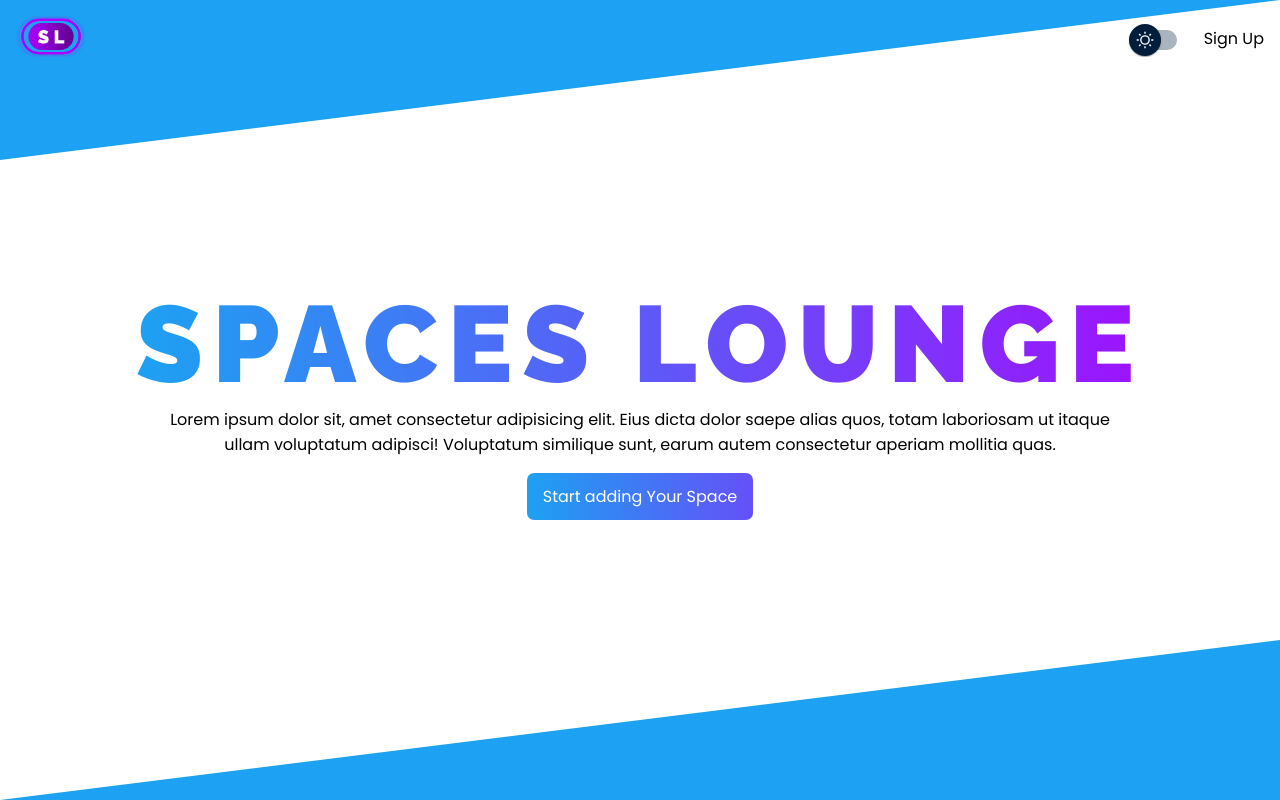
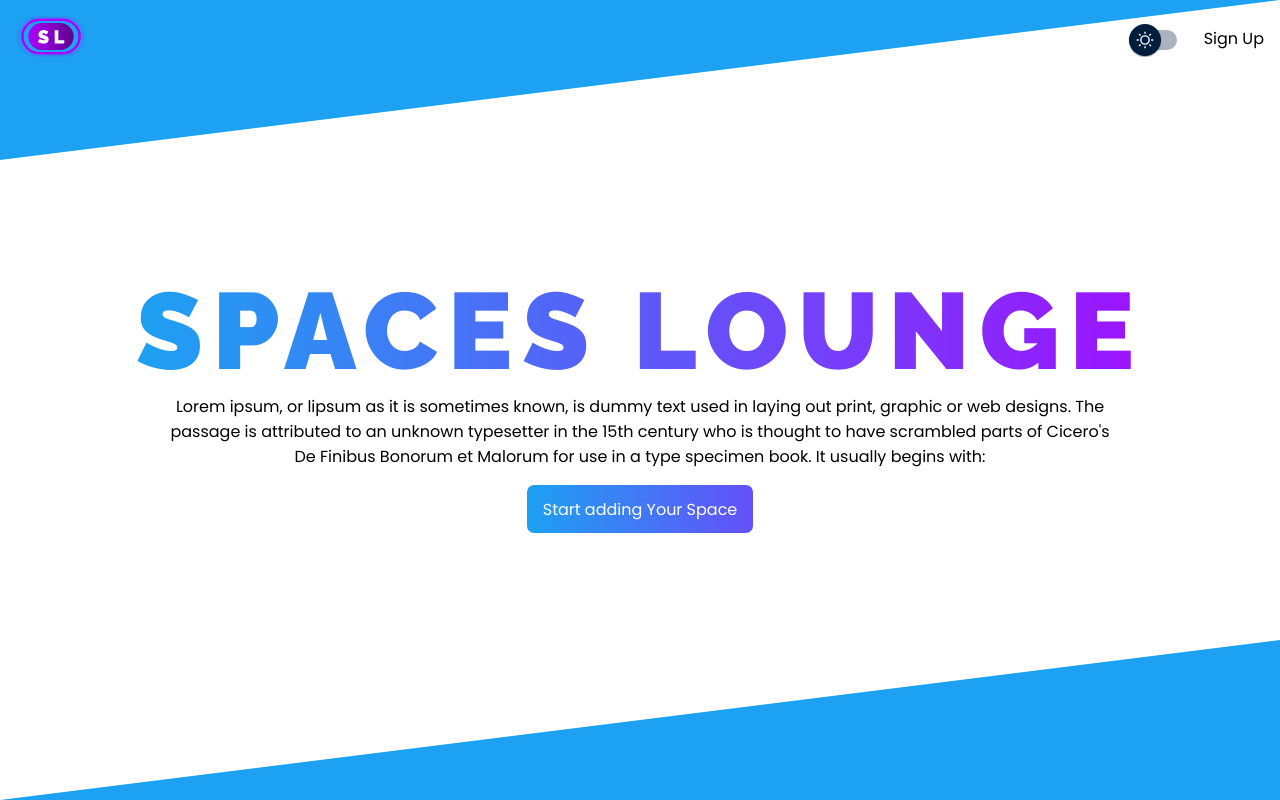
Before and after one commit to avie-dev/spaceslounge, a Next.js app: page / in a window 1280 px wide. Built offline with nearby package versions, Linux system fonts and the light colour scheme.

Commit message:
changed the paragraph -- latin to english

```diff
--- a/components/Home Page/home.jsx
+++ b/components/Home Page/home.jsx
@@ -19,10 +19,11 @@ const home = () => {
           animate={{ y: [100, -10, 0], scale: [1, 1.2, 1], opacity: [0, 1] }}
           transition={{ duration: 1, delay: 0.1 }}
         >
-          Lorem ipsum dolor sit, amet consectetur adipisicing elit. Eius dicta
-          dolor saepe alias quos, totam laboriosam ut itaque ullam voluptatum
-          adipisci! Voluptatum similique sunt, earum autem consectetur aperiam
-          mollitia quas.
+          Lorem ipsum, or lipsum as it is sometimes known, is dummy text used in
+          laying out print, graphic or web designs. The passage is attributed to
+          an unknown typesetter in the 15th century who is thought to have
+          scrambled parts of Cicero's De Finibus Bonorum et Malorum for use in a
+          type specimen book. It usually begins with:
         </m.p>
         <Button path="/sign-up" />
       </div>
```
